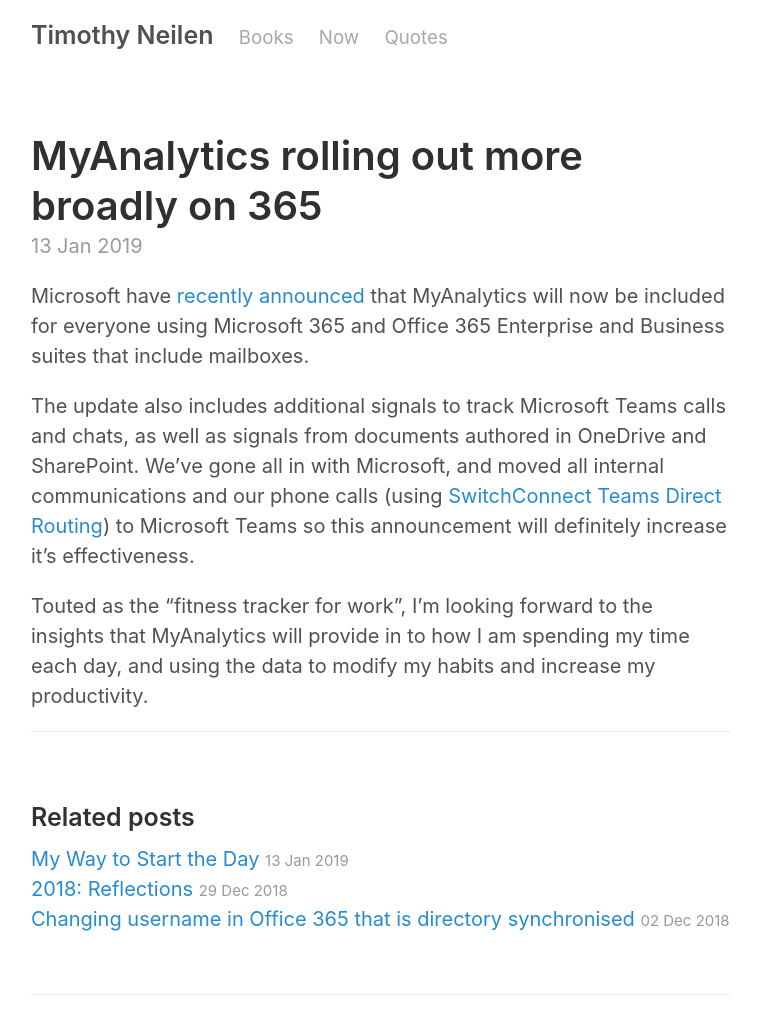
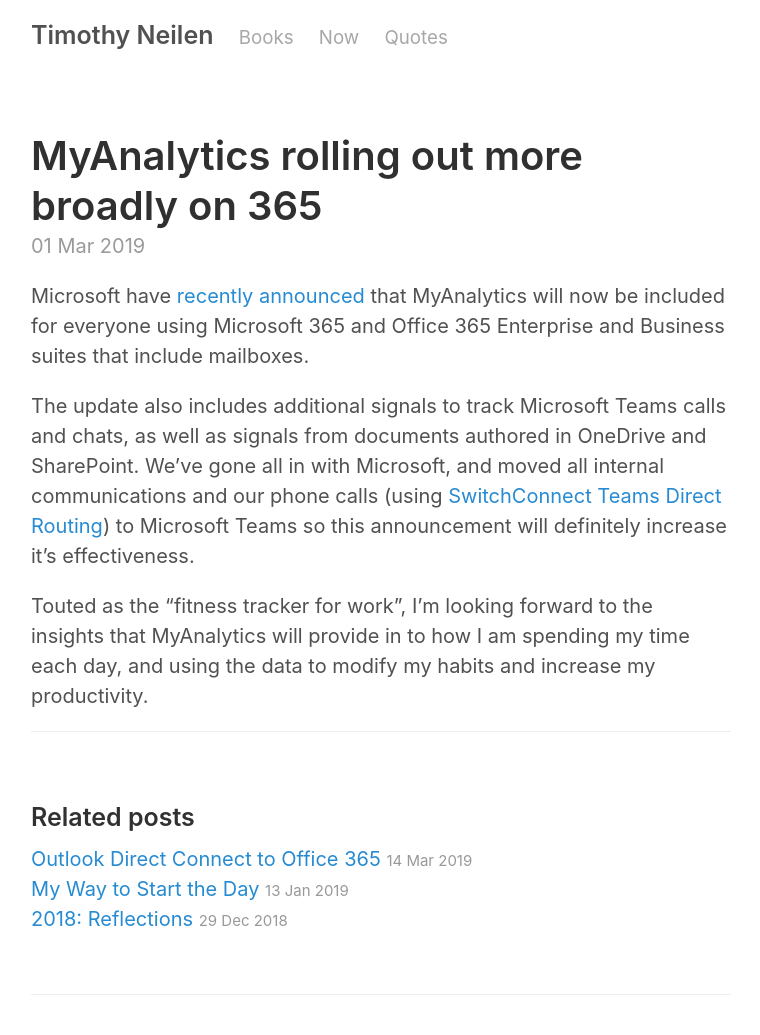
Before and after one commit to teejayen/teejayen.github.io, a Jekyll site: the page built from _posts/2019-03-01-myanalytics-rolling-out-more-broadly-on-365.md, in a window 1280 px wide. Shown: the whole page, without its empty margins (259-1019 px from the left). Built offline with Jekyll 4.4.1, drawn with Linux system fonts in a browser that asks for light colours.

Commit message:
new post: Outlook Direct Connect to Office 365

```diff
--- a/_posts/2019-03-01-myanalytics-rolling-out-more-broadly-on-365.md
+++ b/_posts/2019-03-01-myanalytics-rolling-out-more-broadly-on-365.md
@@ -1,7 +1,7 @@
 ---
 layout: post
 title:  "MyAnalytics rolling out more broadly on 365"
-date:   2019-01-13
+date:   2019-03-01
 ---
 
 Microsoft have [recently announced](https://www.microsoft.com/en-us/microsoft-365/blog/2019/01/02/myanalytics-the-fitness-tracker-for-work-is-now-more-broadly-available/) that MyAnalytics will now be included for everyone using Microsoft 365 and Office 365 Enterprise and Business suites that include mailboxes.
```
Also changed, not shown: _posts/2019-03-14-outlook-direct-connect-to-office-365.md (added, +25 -0 lines).
